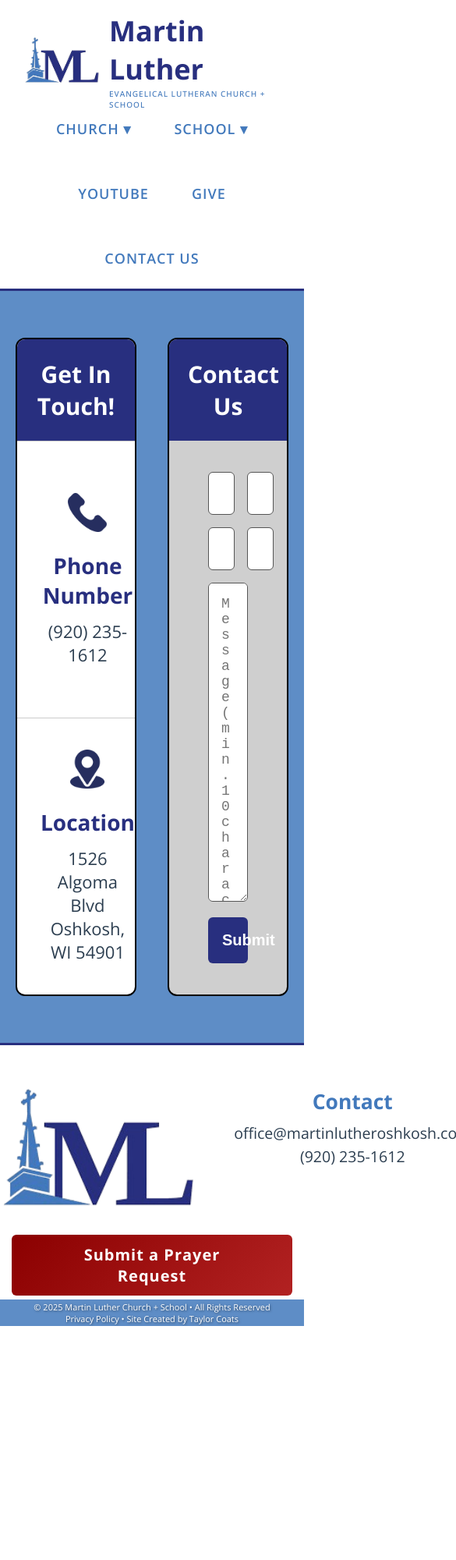
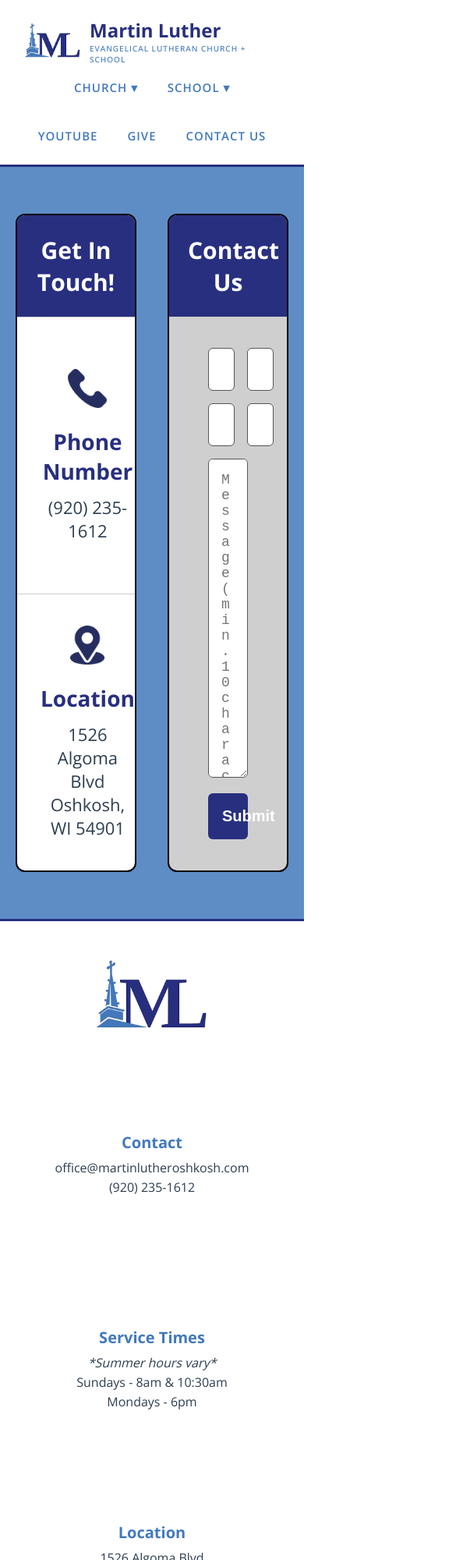
Before and after one commit to EditsTM/martin-luther-website, a website: page public/html/contact.html in a window 390 px wide. Shown: the top 2000 px of the page at 78% size, 585 px wide, since content can reach past the window. Before the commit the page ends 1700 px from the top, so only its background shows below. Drawn offline with nearby package versions, Linux system fonts and the light colour scheme.

Commit message:
Fixed header responsiveness and footer layout

```diff
--- a/public/css/footer.css
+++ b/public/css/footer.css
@@ -1,51 +1,40 @@
-/*footer.css*/
 /* ==================== FOOTER TOP SECTION ==================== */
-/* Main top part of footer with centered content and limited width */
 .footer-top {
-  background: white;            /* white background */
-  color: #2c3e50;               /* dark slate text */
-  padding: 5px 15px;            /* slimmer padding for a tighter footer */
-  max-width: 1100px;            /* don’t stretch beyond 1100px */
-  margin: 0 auto;               /* center horizontally */
+  background: white;
+  color: #2c3e50;
+  padding: 20px 15px;
+  max-width: 1100px;
+  margin: 0 auto;
 }
 
 /* ==================== FOOTER COLUMNS ==================== */
-/* Places columns (logo, contact, service, location) side by side */
 .footer-columns {
   display: flex;
-  justify-content: space-evenly; /* equal spacing between AND around items */
-  align-items: flex-start;       /* align columns to the top */
-  flex-wrap: nowrap;             /* keep columns in one row */
-  margin-bottom: 6px;
-  gap: 80px;                     /* spacing between columns */
+  justify-content: space-evenly;
+  align-items: flex-start;
+  flex-wrap: wrap; /* ✅ allow wrapping for responsiveness */
+  gap: 40px;
+  text-align: center;
 }
 
 /* ==================== INDIVIDUAL COLUMNS ==================== */
-/* Each column (contact, service, location) styled independently */
 .footer-column {
-  flex: 0 0 auto;      /* columns only take up their content’s width */
-  text-align: center;  /* center text inside */
-  transform: scale(1.15); /* slightly enlarged for emphasis */
+  flex: 1 1 220px; /* ✅ flexible width that wraps as needed */
+  text-align: center;
 }
 
 /* ==================== LOGO ==================== */
-.footer-logo {
-  display: flex;
-  justify-content: center;
-  align-items: flex-start;
-  padding-top: 15px;   /* moves logo down a bit so top shrinks */
-}
-
 .footer-logo img {
-  max-width: 230px;    /* keeps logo from being too big */
+  max-width: 180px;
+  height: auto;
 }
 
 /* ==================== COLUMN HEADINGS ==================== */
 .footer-column h3 {
-  font-size: 23px;
+  font-size: 22px;
   margin-bottom: 8px;
   font-weight: 700;
-  color: #4279bc;      /* lighter site blue */
+  color: #4279bc;
 }
 
 /* ==================== COLUMN TEXT & LINKS ==================== */
@@ -58,93 +47,83 @@
 }
 
 .footer-column a:hover {
-  text-decoration: underline; /* show underline on hover for clarity */
+  text-decoration: underline;
 }
 
 /* ==================== PRAYER REQUEST BUTTON ==================== */
-/* Big red gradient button, centered under columns */
 .footer .btn {
   display: block;
-  margin: -8px auto 0 auto;        /* center horizontally, pull up slightly */
-  background: linear-gradient(135deg, #8b0000, #b22222); /* dark red gradient */
+  margin: 15px auto 0 auto;
+  background: linear-gradient(135deg, #8b0000, #b22222);
   color: white;
-  padding: 12px 80px;              /* wide button, thinner height */
-  text-decoration: none;
+  padding: 12px 80px;
   font-weight: 700;
   border-radius: 6px;
   font-size: 20px;
-  letter-spacing: 1px;             /* spaced-out letters */
-  width: 100%;                     /* stretch across parent container */
-  max-width: 500px;                /* cap so it’s not massive on wide screens */
-  position: relative;
-  overflow: hidden;
+  width: 100%;
+  max-width: 400px;
+  text-align: center;
   transition: transform 0.3s ease, box-shadow 0.3s ease;
-  text-align: center;
+  text-decoration: none;
 }
 
-/* Hover state: lift slightly + shadow */
 .footer .btn:hover {
   transform: translateY(-3px) scale(1.03);
   box-shadow: 0 6px 18px rgba(0, 0, 0, 0.3);
 }
 
-/* Shine effect overlay */
-.footer .btn::after {
-  content: "";
-  position: absolute;
-  top: 0;
-  left: -75%;
-  width: 50%;
-  height: 100%;
-  background: linear-gradient(
-    120deg,
-    rgba(255, 255, 255, 0.3) 0%,
-    rgba(255, 255, 255, 0) 100%
-  );
-  transform: skewX(-20deg);  /* diagonal shine */
-}
-
-/* Shine animation triggered on hover */
-.footer .btn:hover::after {
-  animation: shine 0.8s forwards;
-}
-
-@keyframes shine {
-  0%   { left: -75%; }
-  100% { left: 125%; }
-}
-
-/* ==================== FOOTER BOTTOM BAR ==================== */
-/* Small bottom strip for copyright/info */
+/* ==================== FOOTER BOTTOM ==================== */
 .footer-bottom {
-  background: rgba(66, 121, 188, 0.85); /* semi-transparent blue */
+  background: rgba(66, 121, 188, 0.85);
   color: white;
   text-align: center;
-  padding: 2px 4px;                     /* thin bar */
-  font-size: 11px;                      /* small text */
-  text-shadow: 1px 1px 3px rgba(0,0,0,0.5); /* subtle glow for readability */
+  padding: 6px 8px;
+  font-size: 12px;
   width: 100%;
   margin: 0;
-}
-
-/* ==================== COLUMN ALIGNMENT FIXES ==================== */
-/* Ensure bottom alignment consistency */
-.footer-contact {
-  margin-top: 55px;
-}
-
-.footer-service {
-  margin-top: 55px;
-}
-
-.footer-location {
-  margin-top: 55px;  /* matches other columns */
+  text-shadow: 1px 1px 3px rgba(0,0,0,0.5);
 }
 
 /* ==================== FULL FOOTER WRAPPER ==================== */
-/* Wraps all footer sections and adds top border */
 .footer {
   width: 100%;
   background: white;
-  border-top: 3px solid #282f7f; /* bold blue line (matches header) */
+  border-top: 3px solid #282f7f;
+  overflow-x: hidden; /* ✅ prevent horizontal overflow */
 }
+
+/* ==================== RESPONSIVE ADJUSTMENTS ==================== */
+@media (max-width: 900px) {
+  .footer-columns {
+    gap: 30px;
+  }
+
+  .footer-column h3 {
+    font-size: 20px;
+  }
+
+  .footer-column p {
+    font-size: 16px;
+  }
+
+  .footer .btn {
+    font-size: 18px;
+    padding: 10px 60px;
+  }
+}
+
+@media (max-width: 600px) {
+  .footer-columns {
+    flex-direction: column;
+    align-items: center;
+  }
+
+  .footer-logo img {
+    max-width: 150px;
+  }
+
+  .footer .btn {
+    padding: 10px 50px;
+    font-size: 16px;
+  }
+}
--- a/public/css/header.css
+++ b/public/css/header.css
@@ -11,7 +11,7 @@
 }
 
 /* =============================
-   HEADER
+   HEADER BASE
 ============================= */
 .main-header {
   display: flex;
@@ -19,9 +19,11 @@
   align-items: center;
   padding: 0 225px;
   background: white;
-  border-bottom: 3px solid #282f7f; /* blue line */
+  border-bottom: 3px solid #282f7f;
   position: relative;
   z-index: 1000;
+  flex-wrap: nowrap;
+  transition: padding 0.25s ease;
 }
 
 /* =============================
@@ -36,6 +38,7 @@
 .logo {
   max-height: 100px;
   height: auto;
+  transition: max-height 0.25s ease;
 }
 
 .logo-link {
@@ -55,6 +58,7 @@
   font-weight: 700;
   font-size: 36px;
   color: #282f7f;
+  transition: font-size 0.25s ease;
 }
 
 .logo-text p {
@@ -73,6 +77,7 @@
   display: flex;
   align-items: center;
   gap: 35px;
+  flex-wrap: nowrap;
 }
 
 .nav-links a {
@@ -93,7 +98,7 @@
 }
 
 /* =============================
-   DROPDOWN BASE STYLES
+   DROPDOWN BASE
 ============================= */
 .dropdown {
   position: relative;
@@ -104,11 +109,11 @@
 }
 
 /* =============================
-   MEGA MENU (FIXED POSITION)
+   MEGA MENU
 ============================= */
 .mega-menu {
   position: fixed;
-  top: var(--menu-top, 110px); /* dynamically set via JS */
+  top: var(--menu-top, 110px);
   left: 0;
   right: 0;
   width: 100%;
@@ -126,7 +131,6 @@
   opacity: 1;
 }
 
-/* Invisible hover buffer (no longer used for hover control) */
 .dropdown::after {
   content: "";
   position: absolute;
@@ -180,17 +184,117 @@
 }
 
 /* =============================
-   RESPONSIVE
+   RESPONSIVE BEHAVIOR
 ============================= */
+
+/* Large Desktop (1516px+) */
+@media (min-width: 1516px) {
+  .main-header {
+    padding: 0 225px;
+  }
+}
+
+/* Standard Desktop/Laptop (1000px–1515px) */
+@media (max-width: 1515px) and (min-width: 1000px) {
+  .main-header {
+    padding: 0 140px;
+  }
+
+  .logo-text h1 {
+    font-size: 32px;
+  }
+
+  .nav-links a {
+    font-size: 16.5px;
+  }
+
+  .nav-links ul {
+    gap: 28px;
+  }
+
+  .logo {
+    max-height: 85px;
+  }
+}
+
+/* Mid-Laptop Fix (1025px–1200px) */
+@media (max-width: 1200px) and (min-width: 1025px) {
+  .main-header {
+    padding: 0 90px;
+  }
+
+  .logo {
+    max-height: 80px;
+  }
+
+  .logo-text h1 {
+    font-size: 30px;
+  }
+
+  .nav-links ul {
+    gap: 22px;
+  }
+
+  .nav-links a {
+    font-size: 15.5px;
+    padding: 10px 6px;
+  }
+
+  .dropdown-arrow {
+    transform: scale(0.85);
+  }
+
+  .contact-button {
+    font-size: 15px;
+    padding: 5px 10px;
+  }
+}
+
+/* 🩵 Micro Fix (1020px–1070px) – smooths small laptop transition */
+@media (max-width: 1070px) and (min-width: 1020px) {
+  .main-header {
+    padding: 0 70px;
+  }
+
+  .logo {
+    max-height: 75px;
+  }
+
+  .logo-text h1 {
+    font-size: 28px;
+  }
+
+  .nav-links ul {
+    gap: 20px;
+  }
+
+  .nav-links a {
+    font-size: 15px;
+    padding: 8px 5px;
+  }
+
+  .dropdown-arrow {
+    transform: scale(0.8);
+  }
+
+  .contact-button {
+    font-size: 14.5px;
+    padding: 5px 8px;
+  }
+}
+
+/* Tablets & Small Laptops (<=1024px) */
 @media (max-width: 1024px) {
   .main-header {
     flex-direction: column;
+    align-items: center;
     padding: 15px 30px;
   }
 
   .nav-links ul {
     flex-wrap: wrap;
     justify-content: center;
+    gap: 22px;
   }
 
   .mega-menu {
@@ -206,10 +310,31 @@
     grid-template-columns: repeat(2, 1fr);
     gap: 20px;
   }
+
+  .logo-text h1 {
+    font-size: 28px;
+  }
+
+  .logo {
+    max-height: 75px;
+  }
 }
 
+/* Mobile Screens (<=640px) */
 @media (max-width: 640px) {
   .dropdown-content {
     grid-template-columns: 1fr;
   }
+
+  .logo-text h1 {
+    font-size: 24px;
+  }
+
+  .nav-links a {
+    font-size: 15px;
+  }
+
+  .nav-links ul {
+    gap: 18px;
+  }
 }
--- a/public/js/footer.js
+++ b/public/js/footer.js
@@ -1,7 +1,6 @@
 // ✅ public/js/footer.js
 document.addEventListener("DOMContentLoaded", async () => {
   try {
-    // Always fetch from absolute path under /html/
     const res = await fetch("/html/footer.html");
     if (!res.ok) throw new Error(`HTTP ${res.status}`);
 
```
